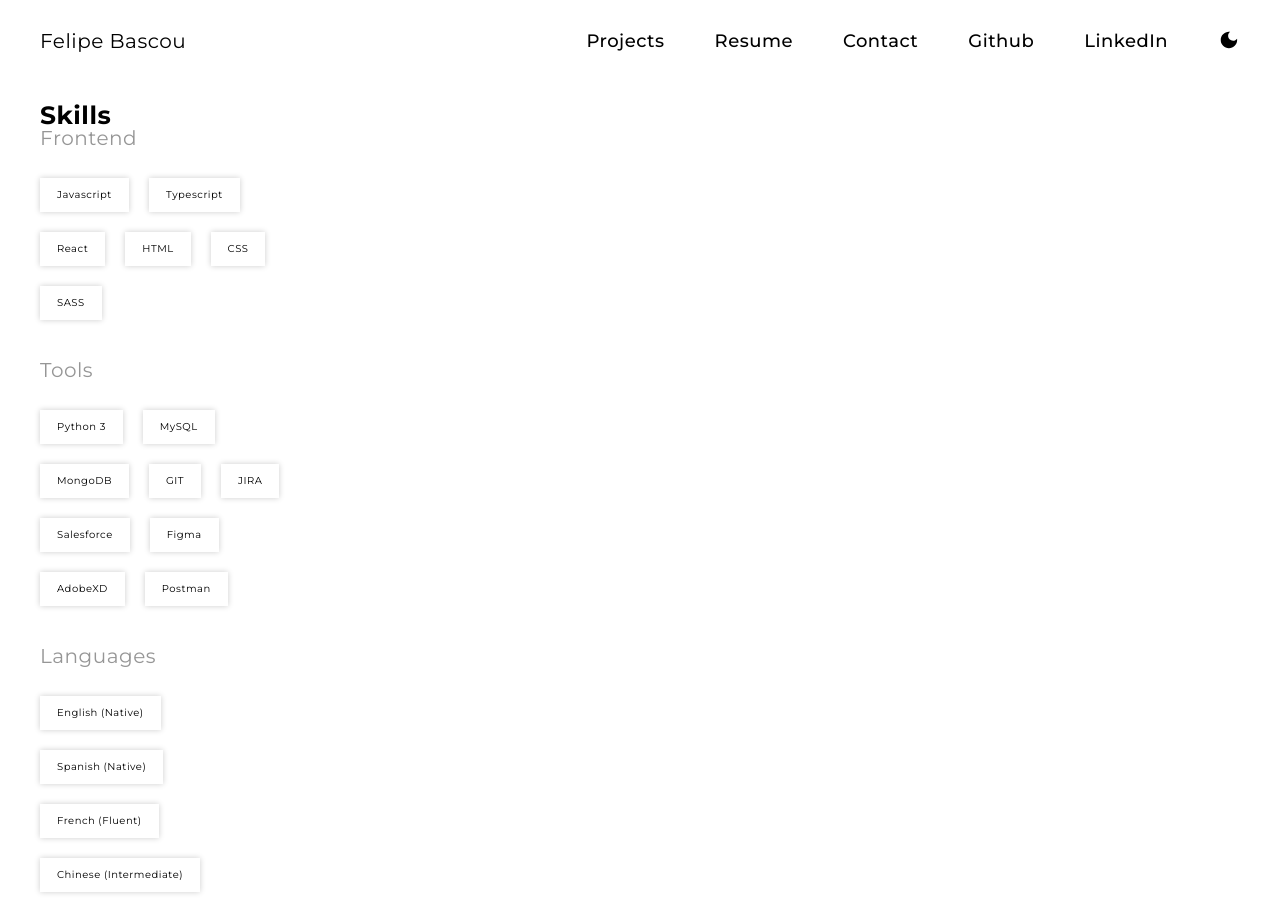
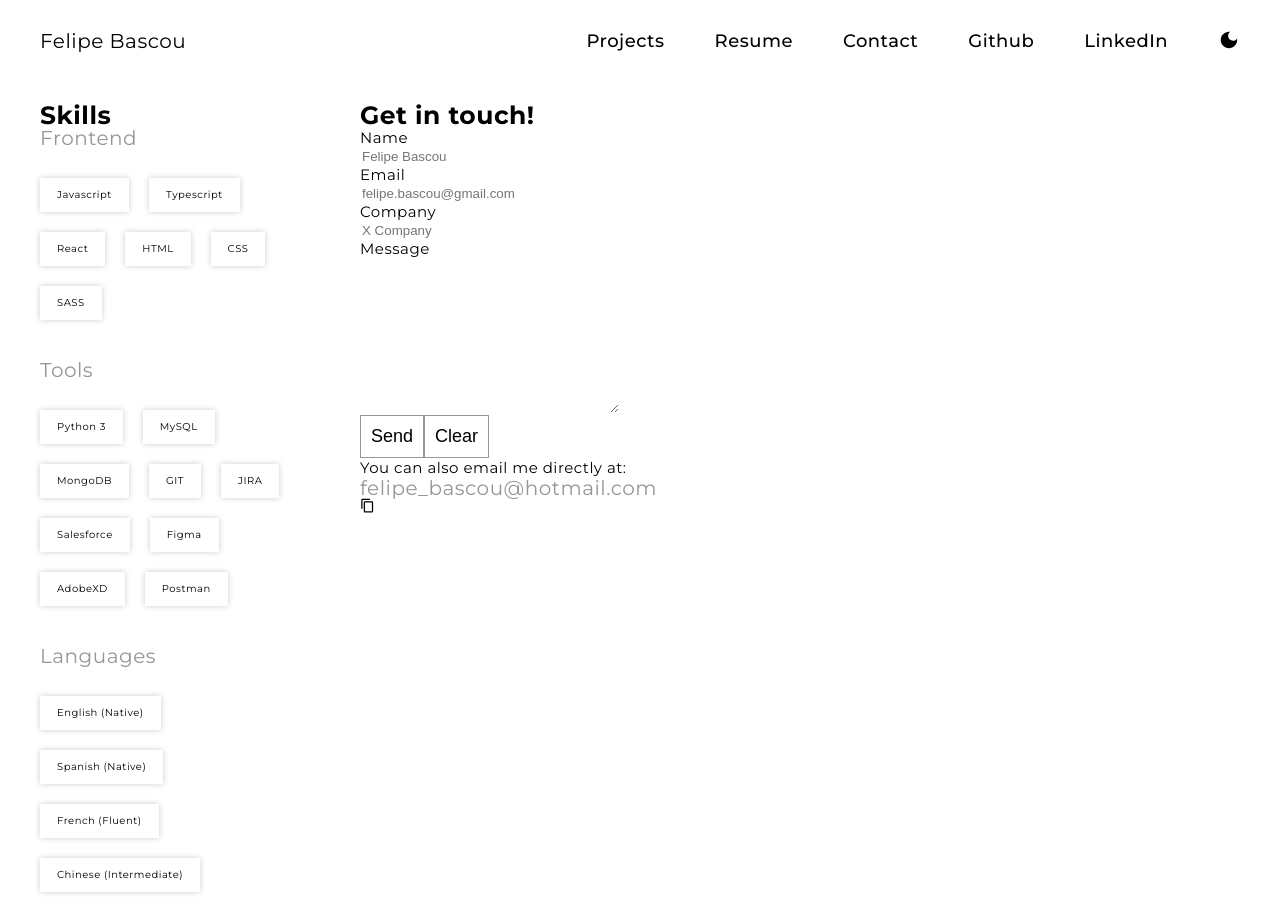
Before and after one commit to FBascou/portfolio, a React (Vite) app in the folder frontend/: page /contact in a window 1280 px wide. Built offline with nearby package versions, Linux system fonts and the light colour scheme.

Commit message:
Create ContactPage

```diff
--- /dev/null
+++ b/frontend/src/pages/ContactPage/ContactPage.tsx
@@ -0,0 +1,107 @@
+import ContentCopyIcon from '@mui/icons-material/ContentCopy'
+import { useState } from 'react'
+import { preview } from 'vite'
+
+interface InputValueInterface {
+  name: string
+  email: string
+  company: string
+  message: string
+}
+
+const initialInputValue: InputValueInterface = {
+  name: '',
+  email: '',
+  company: '',
+  message: '',
+}
+
+const ContactPage = () => {
+  const [inputValue, setInputValue] = useState(initialInputValue)
+
+  // focus color: purple
+  // correct color: green
+  // incorrect color: red
+
+  const handleInputValue = (
+    event: React.ChangeEvent<HTMLInputElement> | React.ChangeEvent<HTMLTextAreaElement>,
+  ): void => {
+    const { name, value } = event.currentTarget
+    setInputValue((prev) => ({ ...prev, [name]: value }))
+    console.log(inputValue)
+  }
+
+  return (
+    <div className="contact-container">
+      <div className="contact-title">
+        <h2>Get in touch!</h2>
+      </div>
+      <form className="contact-content">
+        <div className="form-group">
+          <label htmlFor="name">
+            <p>Name</p>
+          </label>
+          <input
+            type="text"
+            name="name"
+            id="name"
+            required
+            placeholder="Felipe Bascou"
+            onChange={handleInputValue}
+          />
+        </div>
+        <div className="form-group">
+          <label htmlFor="email">
+            <p>Email</p>
+          </label>
+          <input
+            type="email"
+            name="email"
+            id="email"
+            required
+            placeholder="felipe.bascou@gmail.com"
+            onChange={handleInputValue}
+          />
+        </div>
+        <div className="form-group">
+          <label htmlFor="company">
+            <p>Company</p>
+          </label>
+          <input
+            type="text"
+            name="company"
+            id="company"
+            placeholder="X Company"
+            onChange={handleInputValue}
+          />
+        </div>
+        <div className="form-group">
+          <label htmlFor="message">
+            <p>Message</p>
+          </label>
+          <textarea
+            name="message"
+            id="message"
+            cols={30}
+            rows={10}
+            required
+            onChange={handleInputValue}
+          ></textarea>
+        </div>
+        <div className="btn-group">
+          <button type="submit">Send</button>
+          <button type="reset">Clear</button>
+        </div>
+      </form>
+      <div className="contact-extra-info">
+        <p>You can also email me directly at:</p>
+        <h3>felipe_bascou@hotmail.com</h3>
+        <div className="contact-icon">
+          <ContentCopyIcon />
+        </div>
+      </div>
+    </div>
+  )
+}
+
+export default ContactPage
--- a/frontend/src/pages/MainPage/MainPage.tsx
+++ b/frontend/src/pages/MainPage/MainPage.tsx
@@ -6,6 +6,7 @@
 import ResumeItem from '../../components/ResumeItem/ResumeItem'
 import ProjectsPage from '../../pages/ProjectsPage/ProjectsPage'
 import ProjectItem from '../../components/ProjectItem/ProjectItem'
+import ContactPage from '../../pages/ContactPage/ContactPage'
 
 // have a button that takes you to a crazy page (crazy art)
 
@@ -26,6 +27,7 @@
             <ResumePage data={dataCV.slice(2)} component={<ResumeItem data={dataCV.slice(2)} />} />
           }
         />
+        <Route path="contact" element={<ContactPage />} />
       </Routes>
     </div>
   )
--- a/frontend/src/styles/_base.scss
+++ b/frontend/src/styles/_base.scss
@@ -67,6 +67,8 @@
   flex-direction: column;
   gap: 3rem;
 }
+
+// when switching to dark mode, the neon boxes could flash as if they were turning on
 
 .dark-theme {
   background-color: rgba(66, 66, 69, 1);
@@ -162,6 +164,12 @@
 // }
 
 @media screen and (max-width: 600px) {
+  .App {
+    display: flex;
+    flex-direction: column;
+    height: 100%;
+  }
+
   main {
     display: flex;
     flex-direction: column;
```
Also changed, not shown: frontend/src/pages/ContactPage/ContactPage.scss (added).
